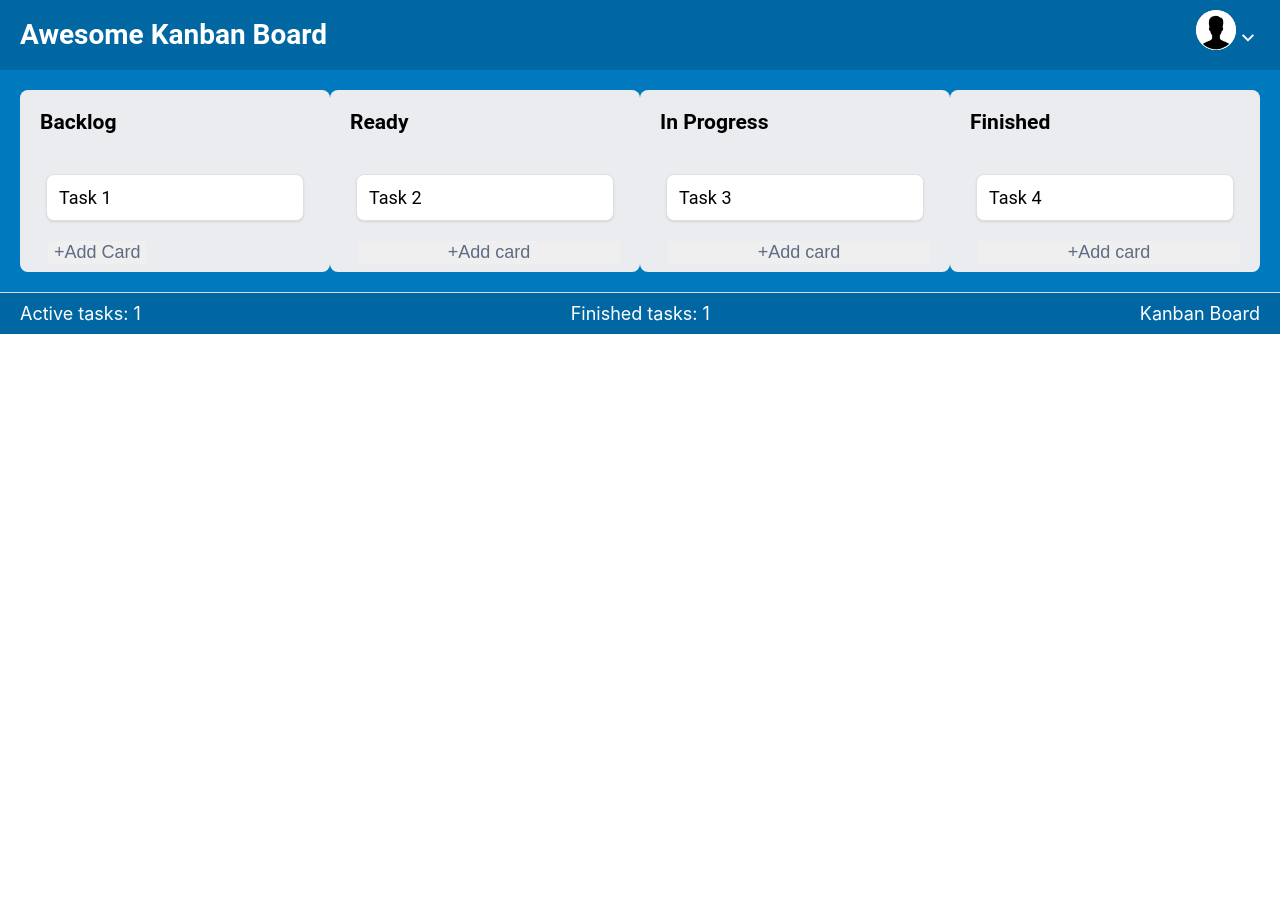
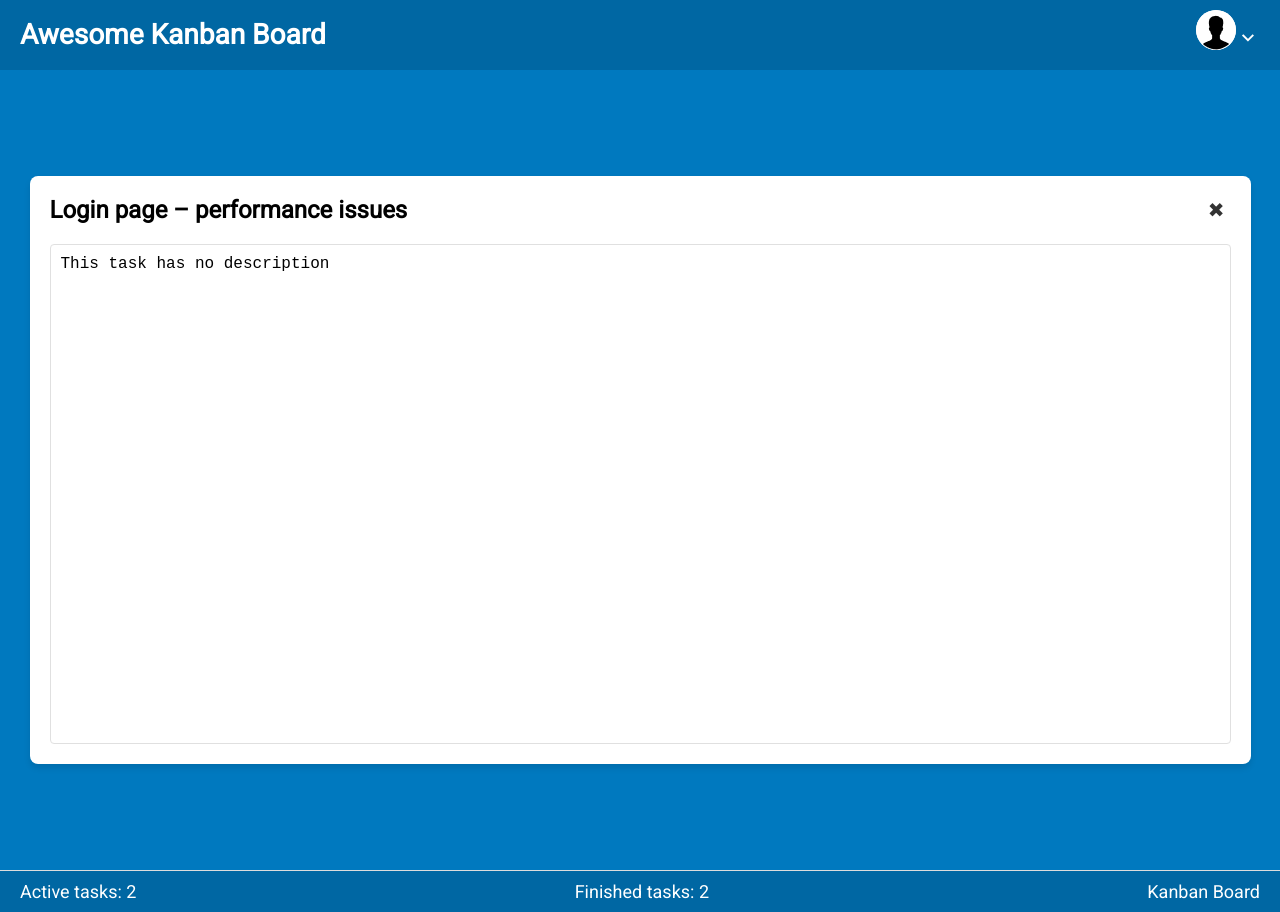
Before and after one commit to Madina-DI/KanbanBoard, a React (Create React App) app: page /tasks/1 in a window 1280 px wide. Before the commit the page ends 800 px from the top, so only its background shows below. Built offline with nearby package versions, Linux system fonts and the light colour scheme.

Commit message:
finalized task details logic, edited styles for drop-down list, save to local storage

```diff
--- a/package.json
+++ b/package.json
@@ -3,12 +3,15 @@
   "version": "0.1.0",
   "private": true,
   "dependencies": {
+    "@fontsource/roboto": "^5.1.1",
     "@testing-library/jest-dom": "^5.17.0",
     "@testing-library/react": "^13.4.0",
     "@testing-library/user-event": "^13.5.0",
     "react": "^18.3.1",
     "react-dom": "^18.3.1",
+    "react-router-dom": "^7.1.1",
     "react-scripts": "5.0.1",
+    "react-select": "^5.9.0",
     "web-vitals": "^2.1.4"
   },
   "scripts": {
@@ -34,5 +37,8 @@
       "last 1 firefox version",
       "last 1 safari version"
     ]
+  },
+  "devDependencies": {
+    "@babel/plugin-proposal-private-property-in-object": "^7.21.11"
   }
 }
--- a/src/App.js
+++ b/src/App.js
@@ -1,6 +1,6 @@
-// import logo from './logo.svg';
 import './App.css';
-// import React from 'react';
+import { BrowserRouter as Router, Routes, Route } from 'react-router-dom';
+import TaskDetails from './components/TaskDetails/TaskDetails';
 import Header from './components/Header/Header';
 import Footer from './components/Footer/Footer';
 import TaskBoard from './components/TaskBoard/TaskBoard';
@@ -8,27 +8,40 @@ import mockData from './data/mockData.js';
 import React, { useState, useEffect } from 'react';
 
 const App = () => {
-  const [data, setData] = useState (mockData);
+  const [data, setData] = useState(null);
 
   useEffect (() => {
-    const storedData = localStorage.getItem('kambanData');
+    const storedData = localStorage.getItem('kanbanData');
     if (storedData) {
       setData(JSON.parse(storedData));
     } else {
       setData(mockData);
+      localStorage.setItem('kanbanData', JSON.stringify(mockData));
+
     }
   }, []);
 
   useEffect(() => {
+    if(data) {
+    console.log('Данные сохранены:', data);
     localStorage.setItem('kanbanData', JSON.stringify(data));
+  }
   }, [data]);
 
   return (
+    <Router>
       <div className="App">
         <Header />
-        <TaskBoard data={data} setData={setData} />
-        <Footer activeTasks={data[0]?.issues.length || 0} finishedTasks={data[3]?.issues.length || 0} />
-        </div>
+        <Routes>
+          <Route path='/' element={<TaskBoard data={data} setData={setData} />} />
+          <Route path='/tasks/:id' element={< TaskDetails data={data} setData={setData} />} />
+        </Routes>
+        <Footer
+          activeTasks={data ? data[0]?.issues.length || 0 : 0}
+          finishedTasks={data ? data[3]?.issues.length || 0 :0}
+        />
+      </div>
+    </Router>
   );
 };
 
--- a/src/components/TaskBoard/TaskBoard.css
+++ b/src/components/TaskBoard/TaskBoard.css
@@ -4,4 +4,76 @@
     justify-content: space-between;
     padding: 20px;
     background-color: #0079BF;
+    height: 100%;
+    box-sizing: border-box;
+    gap: 20px;
 }
+
+html, body, #root, .App {
+    height: 100%;
+    margin: 0;
+    padding: 0;
+}
+
+.column {
+    flex: 1;
+    max-width: 25%;
+    background: #f9f9f9;
+    border-radius: 8px;
+    padding: 10px;
+    box-shadow: 0 4px 6px rgba(0, 0, 0, 0.1);
+    display: flex;
+    flex-direction: column;
+}
+
+.task-board {
+    display: flex;
+    gap: 20px;
+    padding: 20px;
+    overflow-x: auto;
+}
+
+.task-list {
+    flex: 1;
+    min-width: 250px;
+    max-width: 300px;
+    background-color: #f4f5f7;
+    padding: 15px;
+    border-radius: 8px;
+    box-shadow: 0 4px 6px rgba(0, 0, 0, 0.1);
+}
+
+
+@media (max-width: 1024px) {
+    .task-board {
+        flex-direction: column;
+        align-items: center;
+    }
+
+    .task-list {
+        width: 90%;
+        margin-bottom: 20px;
+    }
+}
+
+
+@media (max-width: 768px) {
+    .task-board {
+        padding: 10px;
+    }
+
+    .task-list {
+        width: 100%;
+        padding: 10px;
+    }
+
+    .task-list__button-add {
+        font-size: 14px;
+        padding: 8px;
+    }
+
+    .task-list__dropdown-select {
+        font-size: 14px;
+        padding: 8px;
+    }
+}
--- a/src/components/TaskBoard/TaskBoard.js
+++ b/src/components/TaskBoard/TaskBoard.js
@@ -1,13 +1,38 @@
-import React from 'react';
 import './TaskBoard.css';
 import TaskList from '../TaskList/TaskList';
+import React, { useState, useEffect } from 'react';
+import '@fontsource/roboto'; /* Основной стиль */
+
+
 
 const TaskBoard = ({ data, setData }) => {
 
-    const moveTask = (taskId) => {
+    //  // Локальные состояния для каждой колонки
+     const [backlogTasks, setBacklogTasks] = useState([]);
+     const [readyTasks, setReadyTasks] = useState([]);
+     const [inprogressTasks, setInprogressTasks] = useState([]);
+
+     // Обновляем состояния при изменении данных
+     useEffect(() => {
+        if (data) {
+            setBacklogTasks(data.find((col) => col.title === 'backlog')?.issues || []);
+            setReadyTasks(data.find((col) => col.title === 'ready')?.issues || []);
+            setInprogressTasks(data.find((col) => col.title === 'in progress')?.issues || []);
+        }
+     }, [data]); // Зависимость от data
+
+     if (!data) {
+        return <p>Loading...</p>; //если data еще не загружается
+    }
+
+
+    const moveTask = (taskId, currentColumnTitle) => {
         let taskToMove = null;
+
         const updatedData = data.map((column, index) => {
-            if (column.issues.some((issue) => issue.id === taskId)) {
+            const isSearchTask = column.issues.some((issue) => issue.id === taskId);
+            if (isSearchTask) {
+
                 taskToMove = column.issues.find((issue) => issue.id === taskId); //находим задачу которую нужно перенести
                 return {
                     ...column,
@@ -16,15 +41,17 @@ const TaskBoard = ({ data, setData }) => {
             }
 
             if (taskToMove && index > 0 && data[index - 1].issues.length > 0) {
+                if (column.title === currentColumnTitle) {
 
                 return {
                 ...column,
                 issues: [...column.issues, taskToMove], // Добавляем задачу
                 };
+                }
             }
             return column; //остальные колонки остаются без изменений
         });
-    setData(updatedData);// Обновляем глобальное состояние с помощью setData
+    setData([...updatedData]);// Обновляем глобальное состояние с помощью setData
     }
 
 return (
@@ -33,13 +60,14 @@ return (
             <TaskList
             key={column.title}
             title={column.title}
+            currentColumnTitle={column.title}
             tasks={column.issues}
             moveTask={moveTask}
             data={data}
             setData={setData}
-            backlogTasks={data.find((col) => col.title === 'backlog')?.issues || []}
-            readyTasks={data.find((col) => col.title === 'ready')?.issues || []}
-            inprogressTasks={data.find((col) => col.title === 'in progress')?.issues || []}
+            backlogTasks={backlogTasks}
+            readyTasks={readyTasks}
+            inprogressTasks={inprogressTasks}
             />
         ))}
     </div>
--- a/src/components/TaskDetails/TaskDetails.css
+++ b/src/components/TaskDetails/TaskDetails.css
@@ -0,0 +1,57 @@
+.task-details {
+    background-color: #0079BF;
+    width: 100%;
+    height: 100vh;
+    display: flex;
+    align-items: center;
+    justify-content: center;
+}
+
+.task-details__text {
+    width: 1181px;
+    height: 548px;
+    padding: 20px;
+    background-color: #ffffff;
+    border-radius: 8px;
+    box-shadow: 0 4px 6px rgba(0, 0, 0, 0.1);
+    display: flex;
+    flex-direction: column;
+    justify-content: space-between;
+    position: relative;
+}
+
+.task-details__header {
+    display: flex;
+    justify-content: space-between;
+    align-items: center;
+    margin-bottom: 20px;
+}
+
+.task-details__header h2 {
+    margin: 0;
+    font-size: 24px;
+}
+
+.task-details__close {
+    background: none;
+    border: none;
+    font-size: 20px;
+    cursor: pointer;
+    color: #333;
+}
+
+.task-details__close:hover {
+    color: #0067A3;
+}
+
+.task-details__textarea {
+    flex-grow: 1;
+    width: 100%;
+    height: 100%;
+    padding: 10px;
+    border: 1px solid #e0e0e0;
+    border-radius: 4px;
+    font-size: 16px;
+    resize: none;
+    box-sizing: border-box;
+}
--- a/src/components/TaskDetails/TaskDetails.js
+++ b/src/components/TaskDetails/TaskDetails.js
@@ -1,12 +1,53 @@
-import React from 'react';
+import React, { useState } from 'react';
+import { useParams, useNavigate } from 'react-router-dom';
 import './TaskDetails.css';
 
-const TaskDetails = ({ title, description }) => {
+const TaskDetails = ({ data, setData }) => {
+    const { id } = useParams(); // Получаем id из URL
+    const navigate = useNavigate(); // Для возврата на главную страницу
+
+    // Находим задачу по id
+    const task = data
+        ?.flatMap((column) => column.issues) // Проходим по всем задачам во всех колонках
+        .find((issue) => issue.id === id); // Ищем задачу по id
+
+    const [description, setDescription] = useState(task?.description || 'This task has no description');
+
+    // Сохранение изменений в описании
+    const handleDescriptionChange = (newDescription) => {
+        const updatedData = data.map((column) => ({
+            ...column,
+            issues: column.issues.map((issue) =>
+                issue.id === id ? { ...issue, description: newDescription } : issue // Обновляем описание для задачи
+            ),
+        }));
+        setData(updatedData); // Обновляем данные в общем состоянии
+    };
+
+    // Если задачи не существует
+    if (!task) {
+        return <p>Task not found!</p>;
+    }
+
     return (
         <div className="task-details">
-            <h2>{title}</h2>
-            <p>{description || 'This task has no description'}</p>
-            <button className="close-button">×</button>
+            <div className="task-details__text">
+                {/* Верхняя часть с названием задачи и крестиком */}
+                <div className="task-details__header">
+                    <h2>{task.name}</h2>
+                    <button className="task-details__close" onClick={() => navigate('/')}>✖</button>
+                </div>
+
+                {/* Содержимое задачи */}
+                <textarea
+                    value={description}
+                    onChange={(e) => {
+                        setDescription(e.target.value);
+                        handleDescriptionChange(e.target.value);
+                    }}
+                    className="task-details__textarea"
+                />
+            </div>
         </div>
     );
 };
--- a/src/components/TaskList/TaskList.css
+++ b/src/components/TaskList/TaskList.css
@@ -1,3 +1,7 @@
+body {
+    font-family: 'Roboto', sans-serif;
+}
+
 .task-list {
     width: 282px;
     padding: 0px 20px;
@@ -8,7 +12,14 @@
     font-size: 18px;
     line-height: 21.09px;
     border-radius: 8px;
+
+    height: 650px; /* Задаем фиксированную высоту колонки */
+    overflow-y: auto; /* Добавляем вертикальную прокрутку */
+    overflow-x: hidden; /* Отключаем горизонтальную прокрутку */
+    scrollbar-width: thin;
 }
+
+
 
 .task-list__title {
     text-align: left;
@@ -37,6 +48,7 @@
 
 .task-list__button {
     text-align: left;
+    align-self: center;
 }
 
 .task-list__button-input {
@@ -45,14 +57,14 @@
 }
 
 .task-list__button-text {
-    width: 235px;
+    width: 224px;
     height: 35px;
     border: 1px solid #E0E0E0;
     box-shadow: 0px 1px 2px rgba(0, 0, 0, 0.1);
     border-radius: 8px;
     padding: 0px 12px;
-    margin: 0px 0px 20px 8px;
-    font-family: Roboto;
+    margin: 0px 0px 20px 0px;
+    font-family: 'Roboto' sans-serif;
     font-size: 18px;
 }
 
@@ -62,6 +74,12 @@
     height: 29px;
     margin: 0px 0px 8px 8px;
     border-radius: 8px;
+    cursor: pointer;
+    color: #FFFFFF;
+    font-size: 18px;
+    font-weight: 400;
+    font-family: 'Roboto' sans-serif;
+
 }
 
 .task-list__button-add {
@@ -73,7 +91,6 @@
 
 .task-list__dropdown {
     display: flex;
-    flex-direction: column;
 }
 
 .task-list__dropdown-select {
@@ -84,7 +101,12 @@
     box-shadow: 0px 1px 2px rgba(0, 0, 0, 0.1);
     border-radius: 8px;
     padding: 0px 12px;
-    margin: 0px 0px 20px 8px;
-    font-family: Roboto;
+    margin: 0px 0px 20px 0px;
+    font-family: 'Roboto' sans-serif;
     font-size: 18px;
 }
+
+.task-list__button-add:hover {
+    background-color: #FFFFFF;
+    cursor: pointer;
+}
--- a/src/components/TaskList/TaskList.js
+++ b/src/components/TaskList/TaskList.js
@@ -1,15 +1,31 @@
-import React, { useState } from 'react';
+import React, { useEffect, useState } from 'react';
 import './TaskList.css';
+import '@fontsource/roboto'; /* Основной стиль */
+import { Link } from 'react-router-dom';
 
 const TaskList = ({ title, tasks, data, setData, moveTask, backlogTasks, readyTasks, inprogressTasks }) => {
     const [newTaskName, setNewTaskName] = useState('');
     const [isAddingTask, setIsAddingTask] = useState(false);
     const [selectedTask, setSelectedTask] = useState('');
     const [isdropDownVisible, setIsDropDownVisible] = useState(false);
+    // const [isAddCardDisabled, setIsAddCardDisabled] = useState(false);
+    const [isDisabled, setIsDisabled] = useState(false);
 
-    const handleMoveTask = () => {
+
+    useEffect(() => {
+
+        if (title === 'ready') {
+            setIsDisabled(backlogTasks.length === 0); // Если Backlog пустой, отключаем кнопку
+        } else if (title === 'in progress') {
+            setIsDisabled(readyTasks.length === 0); // Если Ready пустой, отключаем кнопку
+        } else if (title === 'finished') {
+            setIsDisabled(inprogressTasks.length === 0); // Если In Progress пустой, отключаем кнопку
+        }
+    }, [backlogTasks, readyTasks, inprogressTasks, title]); // Зависимости для динамического обновления
+
+    const handleMoveTask = (currentColumnTitle) => {
         if (selectedTask) {
-            moveTask(selectedTask); // Перемещаем задачу
+            moveTask(selectedTask, currentColumnTitle); // Перемещаем задачу
             setSelectedTask(''); // Сбрасываем выбранное значение
         }
 
@@ -45,10 +61,13 @@ const TaskList = ({ title, tasks, data, setData, moveTask, backlogTasks, readyTa
             <div className="task-list__text">
                 {tasks.map((task) => (
                     <div key={task.id} className="task-list__text-details">
-                        {task.name}
+                        <Link to={`/tasks/${task.id}`}>
+                            {task.name}
+                        </Link>
                     </div>
                 ))}
             </div>
+
             {title === 'backlog' && (
                 <div className='task-list__button'>
                     {isAddingTask ? (
@@ -61,93 +80,86 @@ const TaskList = ({ title, tasks, data, setData, moveTask, backlogTasks, readyTa
                                     onChange={(e) => setNewTaskName(e.target.value)}
                                 />
                             </div>
-                            <button onClick={handleMoveTask} className='task-list__button-submit'>Submit</button>
+                            <button onClick={() => handleMoveTask('backlog')} className='task-list__button-submit'>Submit</button>
                         </div>
                     ) : (
+
                         <button onClick={() => setIsAddingTask(true)} className='task-list__button-add'>+Add Card</button>
                     )}
                 </div>
             )}
-            {title === 'ready' && backlogTasks.length > 0 && (
+            {title === 'ready' && (
                 <div className="task-list__dropdown">
+
                     {!isdropDownVisible ? (
                         <button
-                        className='task-list__button-add'
-                        onClick={() => setIsDropDownVisible(true)}>+Add card</button>
+                        className={`task-list__button-add ${isDisabled ? 'disabled' : ''}`}
+                        onClick={() => setIsDropDownVisible(true)}
+                        disabled={isDisabled}>
+                        +Add card
+                    </button>
+
                     ) : (
                         <div>
-                            <select
-                            className='task-list__dropdown-select'
-                            value={selectedTask}
-                            onChange={(e) => setSelectedTask(e.target.value)}
-                            >
-                                <option  value="">Select a task</option>
+                            <select className='task-list__dropdown-select' value={selectedTask} onChange={(e) => setSelectedTask(e.target.value)}>
+                                <option  value=""></option>
                                 {backlogTasks.map((task) => (
-                                    <option key={task.id} value={task.id}>
+                                    <option onClick={() => {
+                                        moveTask(selectedTask, title);
+                                        setIsDropDownVisible(false);
+                                    }} key={task.id} value={task.id}>
                                         {task.name}
                                     </option>
                                 ))}
                             </select>
-                            <button
-                            className=''
-                            onClick={() => {
-                                handleMoveTask();
-                                setIsDropDownVisible(false);
-                            }}
-                            > Submit
-                            </button>
+
                         </div>
                     )}
                 </div>
             )}
-            {title === 'in progress' && readyTasks.length > 0 && (
+
+            {title === 'in progress' && (
                 <div className="task-list__dropdown">
                     {!isdropDownVisible ? (
-                        <button
-                        className='task-list__button-add'
-                        onClick={() => setIsDropDownVisible (true)}>+Add card</button>
+                        <button className='task-list__button-add' onClick={() => setIsDropDownVisible (true)}
+                        disabled={isDisabled}>+Add card</button>
                     ) : (
                         <div>
-                            <select
-                            className='task-list__dropdown-select'
-                            value={selectedTask}
-                            onChange={(e) => setSelectedTask(e.target.value)}
-                            >
-                                <option value="">Select a task</option>
+                            <select className='task-list__dropdown-select' value={selectedTask} onChange={(e) => setSelectedTask(e.target.value)}>
+                                <option value=""></option>
                                 {readyTasks.map((task) => (
-                                    <option key={task.id} value={task.id}>
+                                    <option onClick={() => {
+                                        moveTask(selectedTask, title);
+                                        setIsDropDownVisible(false)
+                                    }}
+                                    key={task.id} value={task.id}>
                                         {task.name}
                                     </option>
                                 ))}
                             </select>
-                            <button
-                            className=''
-                            onClick={() => {
-                                handleMoveTask();
-                                setIsDropDownVisible(false);
-                            }}>Submit</button>
                         </div>
                     )}
                 </div>
             )}
-            {title === 'finished' && inprogressTasks.length > 0 && (
+
+            {title === 'finished' && (
                 <div className="task-list__dropdown">
                     {!isdropDownVisible ? (
-                        <button className='task-list__button-add' onClick={() => handleMoveTask(true)}>+Add card</button>
+                        <button className='task-list__button-add' onClick={() => setIsDropDownVisible (true)}
+                        disabled={isDisabled}>+Add card</button>
                     ) : (
                         <div>
-                            <select className='task-list__dropdown-select' value={selectedTask}onChange={(e) => setSelectedTask(e.target.value)}>
-                                <option value="">Select a task</option>
+                            <select className='task-list__dropdown-select' value={selectedTask} onChange={(e) => setSelectedTask(e.target.value)}>
+                                <option value=""></option>
                                 {inprogressTasks.map((task) => (
-                                    <option key={task.id} value={task.id}>
+                                    <option onClick={() => {
+                                        handleMoveTask('finished');
+                                        setIsDropDownVisible(false);
+                                    }} key={task.id} value={task.id}>
                                         {task.name}
                                     </option>
                                 ))}
                             </select>
-                            <button className='' onClick={() => {
-                                handleMoveTask();
-                                isdropDownVisible(false);
-                            }}>Submit</button>
                         </div>
                     )}
                 </div>
```
Also changed, not shown: src/data/mockData.js (+16 -4 lines), 1 other file (tests, documents, lock files or other folders).
